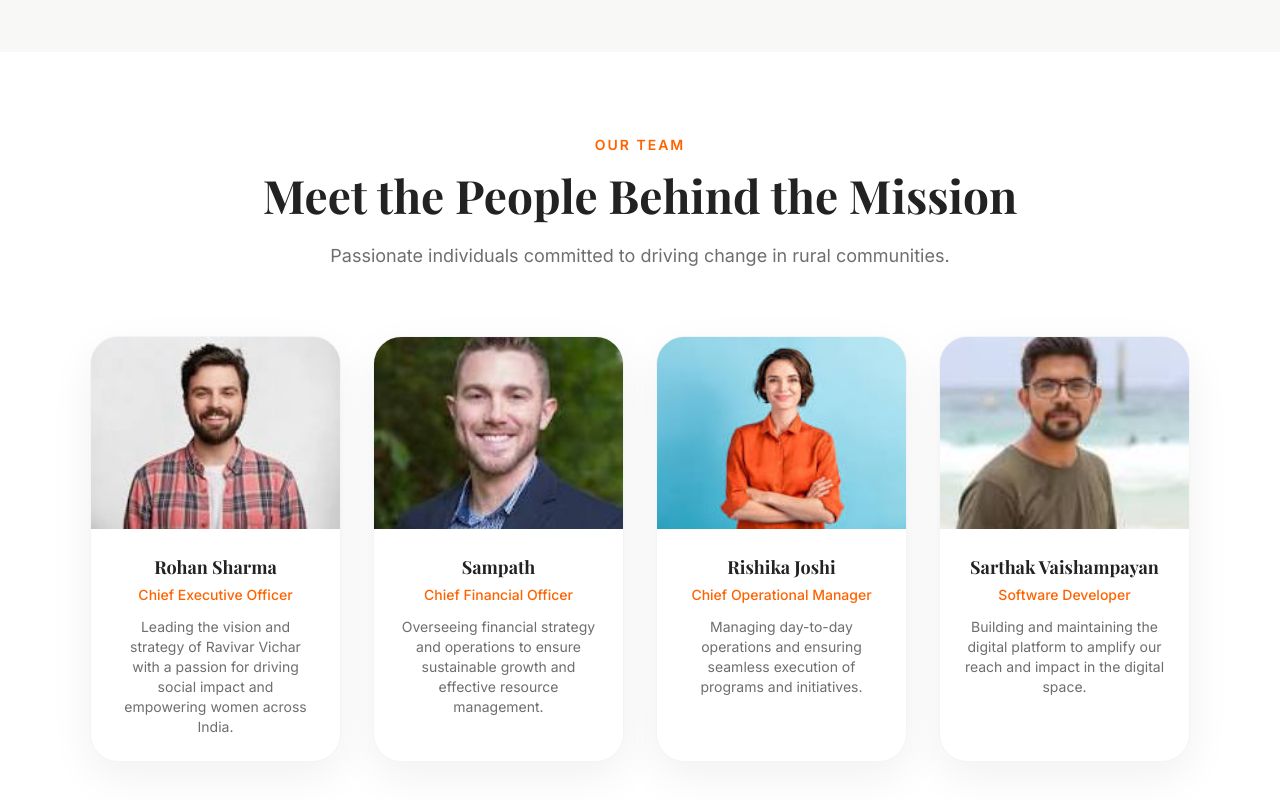
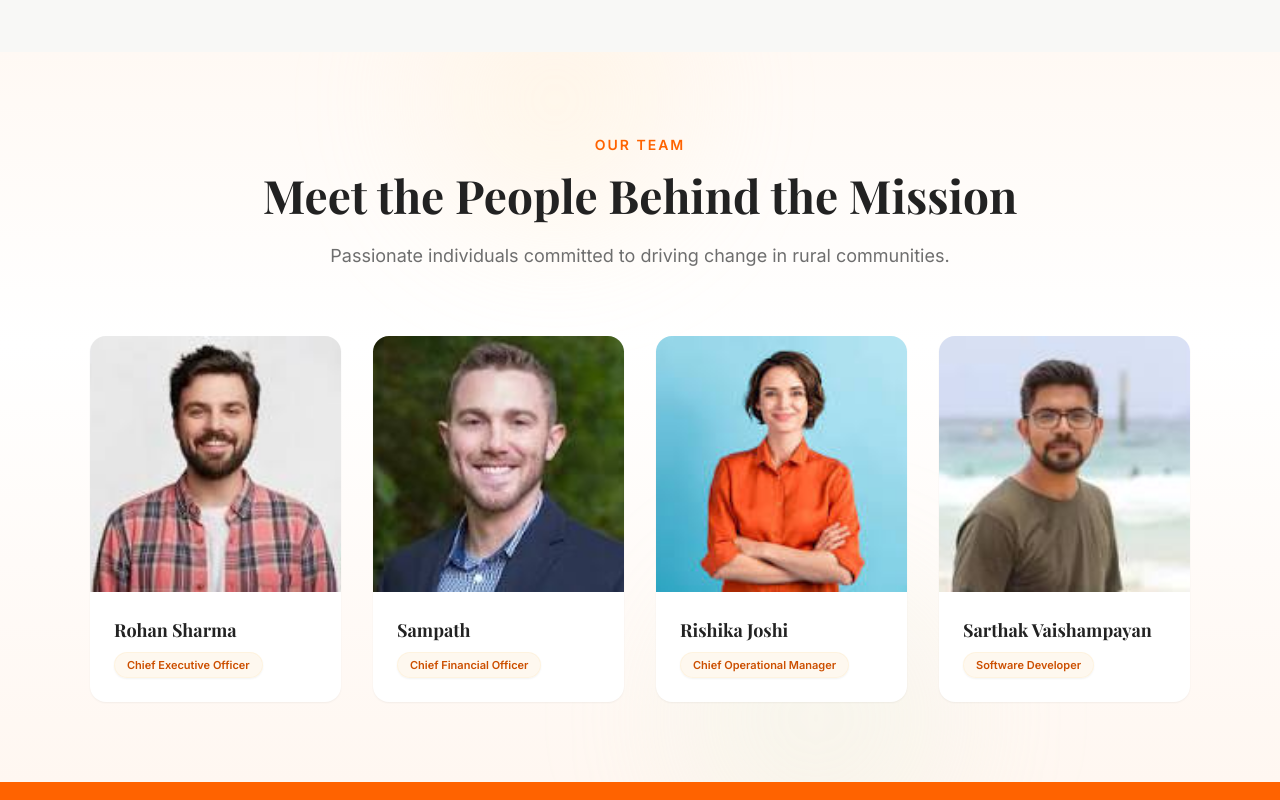
Before and after one commit to SarthakVaishampayan/RavivarVichar, a React (Vite) app in the folder apps/client/: page /about in a window 1280 px wide. Shown: the part 8540-9340 px from the top of the page. Built offline with nearby package versions, Linux system fonts and the light colour scheme.

Commit message:
updated homepage builder and footer

```diff
--- a/apps/client/src/components/layout/Footer.jsx
+++ b/apps/client/src/components/layout/Footer.jsx
@@ -23,6 +23,7 @@ const footerLinks = {
     { label: 'Our Vision', path: '/about#our-vision' },
     { label: 'Our Values', path: '/about#our-values' },
     { label: 'Our Mission', path: '/about#our-mission' },
+    { label: 'Our Goals', path: '/about#our-goals' },
     { label: 'Our Journey', path: '/about#our-journey' },
     { label: 'Our Team', path: '/about#our-team' },
     { label: 'Our History', path: '/about#our-history' },
--- a/apps/client/src/pages/About.jsx
+++ b/apps/client/src/pages/About.jsx
@@ -1,11 +1,12 @@
 import { useState, useEffect } from 'react';
 import { useLocation } from 'react-router-dom';
+import { motion } from 'framer-motion';
 import { Helmet } from 'react-helmet-async';
 import PageLayout from '../components/layout/PageLayout';
 import SectionHeading from '../components/shared/SectionHeading';
 import FloatingDots from '../components/shared/FloatingDots';
 import Button from '../components/shared/Button';
-import { Eye, Heart, BookOpen, Zap, Users, Globe, Newspaper, Monitor, Calendar, Search, Megaphone, Briefcase, Shield, Leaf, Quote } from 'lucide-react';
+import { Eye, Heart, BookOpen, Zap, Users, Globe, Newspaper, Monitor, Calendar, Search, Megaphone, Briefcase, Shield, Leaf, Quote, Linkedin, Mail } from 'lucide-react';
 import RavivarModel from '../components/shared/RavivarModel';
 
 const stats = [
@@ -350,42 +351,92 @@ export default function About() {
         </section>
 
         {/* Our Team */}
-        <section id="our-team" className="section-md bg-surface-white">
-          <div className="container-content">
+        <section
+          id="our-team"
+          className="section-md relative overflow-hidden"
+          style={{ background: 'linear-gradient(180deg, #FFF9F4 0%, #FFFFFF 40%, #FFF7F1 100%)' }}
+        >
+          {/* Subtle background blobs */}
+          <div className="absolute inset-0 pointer-events-none overflow-hidden">
+            <div className="absolute -top-20 left-1/3 w-64 h-64 rounded-full bg-primary-100/30 blur-3xl" />
+            <div className="absolute -bottom-20 right-1/4 w-72 h-72 rounded-full bg-secondary-100/20 blur-3xl" />
+          </div>
+
+          <div className="container-content relative z-10">
             <SectionHeading
               label="OUR TEAM"
               title="Meet the People Behind the Mission"
               description="Passionate individuals committed to driving change in rural communities."
             />
-            <div className="grid grid-cols-1 md:grid-cols-2 lg:grid-cols-4 gap-8 mt-16">
+
+            <div className="grid grid-cols-1 md:grid-cols-2 lg:grid-cols-4 gap-6 lg:gap-8 mt-16">
               {[
                 { name: 'Rohan Sharma', role: 'Chief Executive Officer', bio: 'Leading the vision and strategy of Ravivar Vichar with a passion for driving social impact and empowering women across India.', image: '/images/team/1.jpg' },
                 { name: 'Sampath', role: 'Chief Financial Officer', bio: 'Overseeing financial strategy and operations to ensure sustainable growth and effective resource management.', image: '/images/team/2.jpg' },
                 { name: 'Rishika Joshi', role: 'Chief Operational Manager', bio: 'Managing day-to-day operations and ensuring seamless execution of programs and initiatives.', image: '/images/team/3.jpg' },
                 { name: 'Sarthak Vaishampayan', role: 'Software Developer', bio: 'Building and maintaining the digital platform to amplify our reach and impact in the digital space.', image: '/images/team/4.jpg' },
-              ].map((member) => (
-                <div key={member.name} className="card-hover overflow-hidden text-center group">
-                  <div className="h-48 bg-gradient-to-br from-primary-100 to-primary-50 flex items-center justify-center overflow-hidden">
+              ].map((member, i) => (
+                <motion.div
+                  key={member.name}
+                  initial={{ opacity: 0, y: 30 }}
+                  whileInView={{ opacity: 1, y: 0 }}
+                  viewport={{ once: true, margin: '-40px' }}
+                  transition={{ duration: 0.5, delay: i * 0.1, ease: 'easeOut' }}
+                  className="group relative overflow-hidden rounded-2xl bg-white shadow-sm hover:shadow-xl transition-all duration-500 hover:-translate-y-1.5 hover:scale-[1.02]"
+                >
+                  {/* ── Image (60% of card) ── */}
+                  <div className="relative h-56 lg:h-64 overflow-hidden">
                     {failedImages[member.name] ? (
-                      <div className="h-20 w-20 rounded-full bg-primary-200 flex items-center justify-center">
-                        <Users size={32} className="text-primary-500" />
+                      <div className="w-full h-full bg-gradient-to-br from-primary-100 to-primary-50 flex items-center justify-center">
+                        <Users size={44} className="text-primary-400" />
                       </div>
                     ) : (
                       <img
                         src={member.image}
                         alt={member.name}
-                        className="w-full h-full object-cover transition-transform duration-500 group-hover:scale-110"
+                        className="w-full h-full object-cover transition-all duration-700 ease-out group-hover:scale-110 group-hover:rotate-[1deg]"
                         loading="lazy"
                         onError={() => handleImageError(member.name)}
                       />
                     )}
+
+                    {/* Gradient overlay — visible on hover */}
+                    <div className="absolute inset-0 bg-gradient-to-t from-black/30 via-transparent to-transparent opacity-0 group-hover:opacity-100 transition-opacity duration-500" />
+
+                    {/* Social icons — slide up on hover */}
+                    <div className="absolute bottom-3 right-3 flex items-center gap-2 translate-y-4 opacity-0 group-hover:translate-y-0 group-hover:opacity-100 transition-all duration-300 delay-100">
+                      <span className="w-8 h-8 rounded-full bg-white/90 backdrop-blur-sm shadow-sm flex items-center justify-center hover:bg-primary-50 transition-colors cursor-pointer">
+                        <Linkedin size={14} className="text-primary-600" />
+                      </span>
+                      <span className="w-8 h-8 rounded-full bg-white/90 backdrop-blur-sm shadow-sm flex items-center justify-center hover:bg-primary-50 transition-colors cursor-pointer">
+                        <Mail size={14} className="text-primary-600" />
+                      </span>
+                    </div>
                   </div>
-                  <div className="p-6">
-                    <h3 className="text-lg font-bold font-heading text-ink-primary">{member.name}</h3>
-                    <p className="text-sm font-medium text-primary-500 mt-1">{member.role}</p>
-                    <p className="text-sm text-ink-secondary mt-3">{member.bio}</p>
+
+                  {/* ── Content ── */}
+                  <div className="relative p-5 lg:p-6">
+                    {/* Name */}
+                    <h3 className="text-lg font-bold font-heading text-ink-primary">
+                      {member.name}
+                    </h3>
+
+                    {/* Glass role badge */}
+                    <span className="inline-block mt-2 px-3 py-1 rounded-full text-[11px] font-semibold text-primary-600 bg-primary-50/80 border border-primary-100/50 shadow-sm">
+                      {member.role}
+                    </span>
+
+                    {/* Bio — hidden by default, reveals on hover */}
+                    <div className="overflow-hidden transition-all duration-500 ease-out max-h-0 group-hover:max-h-28 opacity-0 group-hover:opacity-100 mt-0 group-hover:mt-3">
+                      <p className="text-sm text-ink-secondary leading-relaxed">
+                        {member.bio}
+                      </p>
+                    </div>
                   </div>
-                </div>
+
+                  {/* Bottom hover accent bar */}
+                  <div className="absolute bottom-0 left-4 right-4 h-0.5 rounded-full bg-gradient-to-r from-primary-400 to-secondary-400 scale-x-0 group-hover:scale-x-100 transition-transform duration-500 origin-left" />
+                </motion.div>
               ))}
             </div>
           </div>
```
Also changed, not shown: 2 other files (tests, documents, lock files or other folders).
